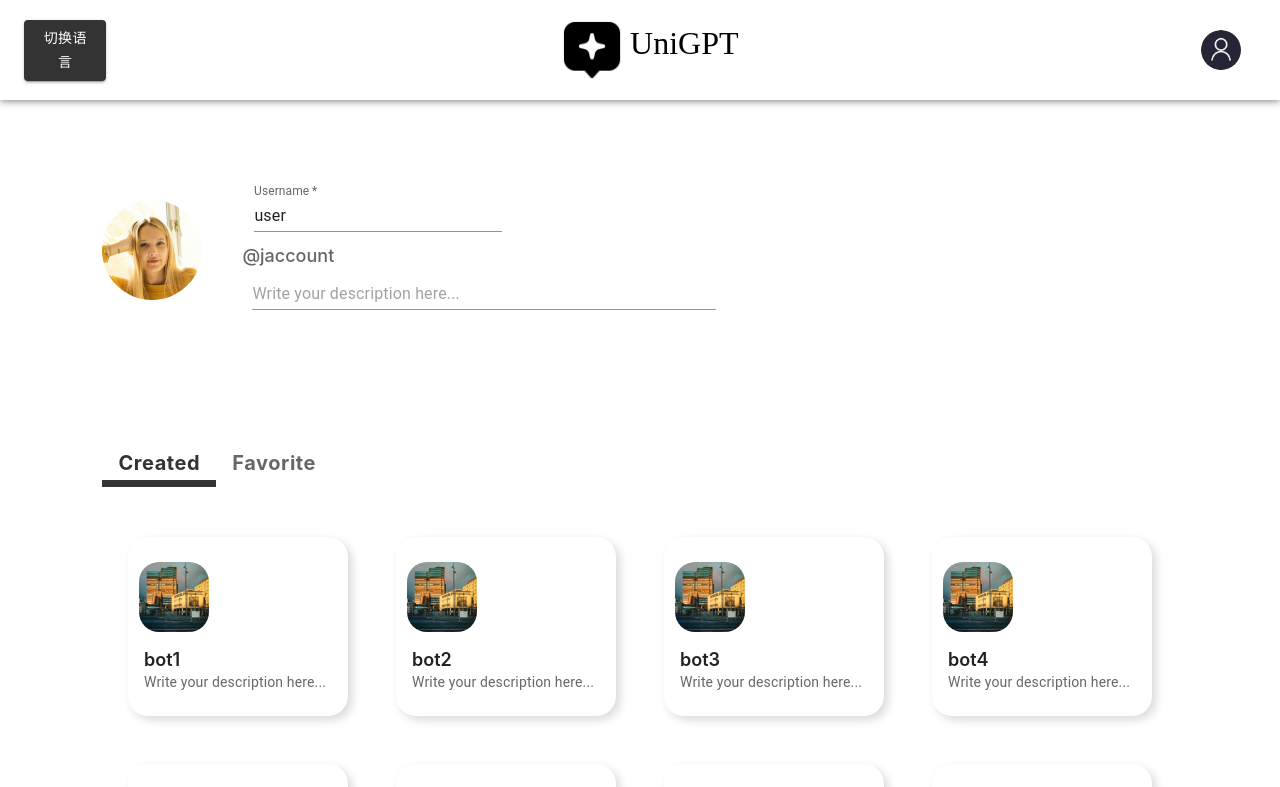
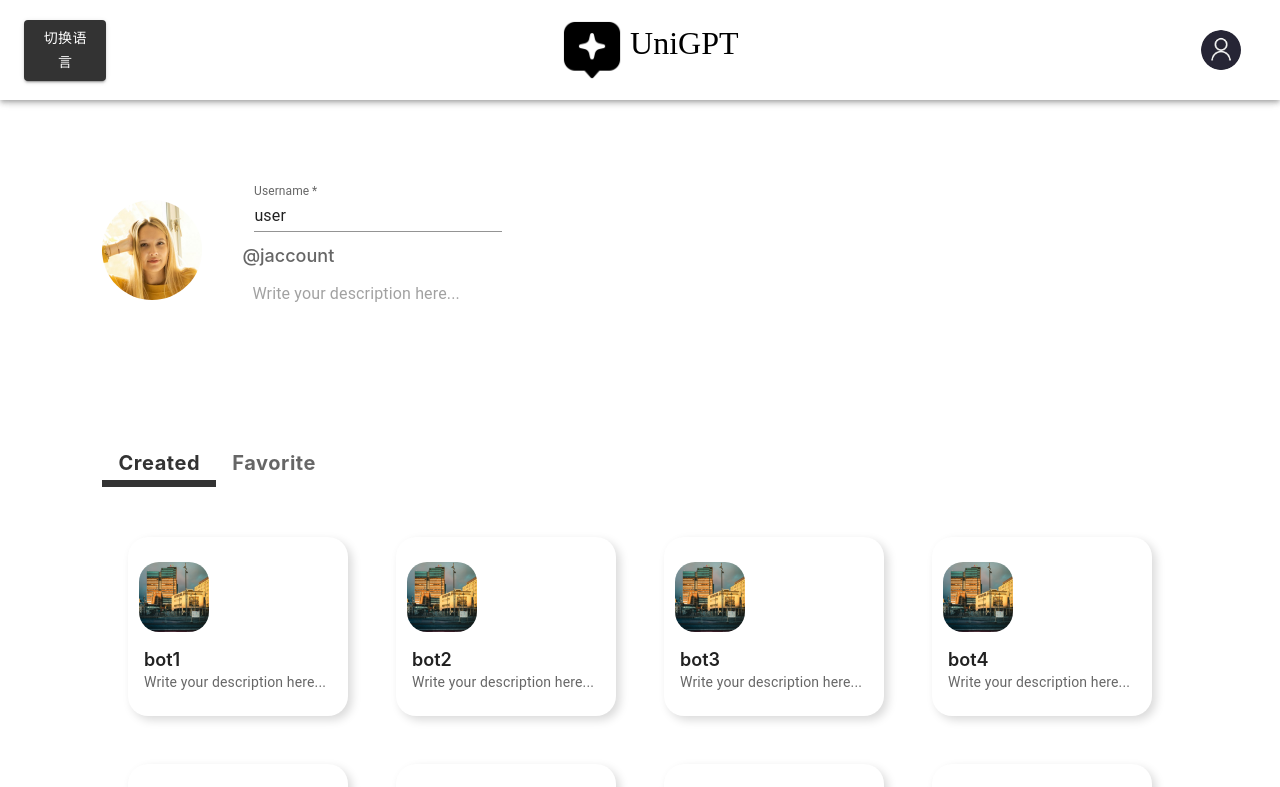
Before and after one commit to kiwi142857/SE3330-SE2320-UniGPT-Frontend, a React (Create React App) app: page /profile in a window 1280 px wide. Shown: the top 787 px of the page. Built offline with nearby package versions, Linux system fonts and the light colour scheme; a web font is replaced by a local one.

Commit message:
hotfix: 去除UserCard description underline

```diff
--- a/src/components/UserCard.tsx
+++ b/src/components/UserCard.tsx
@@ -80,7 +80,8 @@ export default function UserCard() {
                         InputProps={{
                             style: {
                                 border : 'none',
-                            }
+                            },
+                            disableUnderline: true,
                         }}
                     />
                 </Grid>
```
